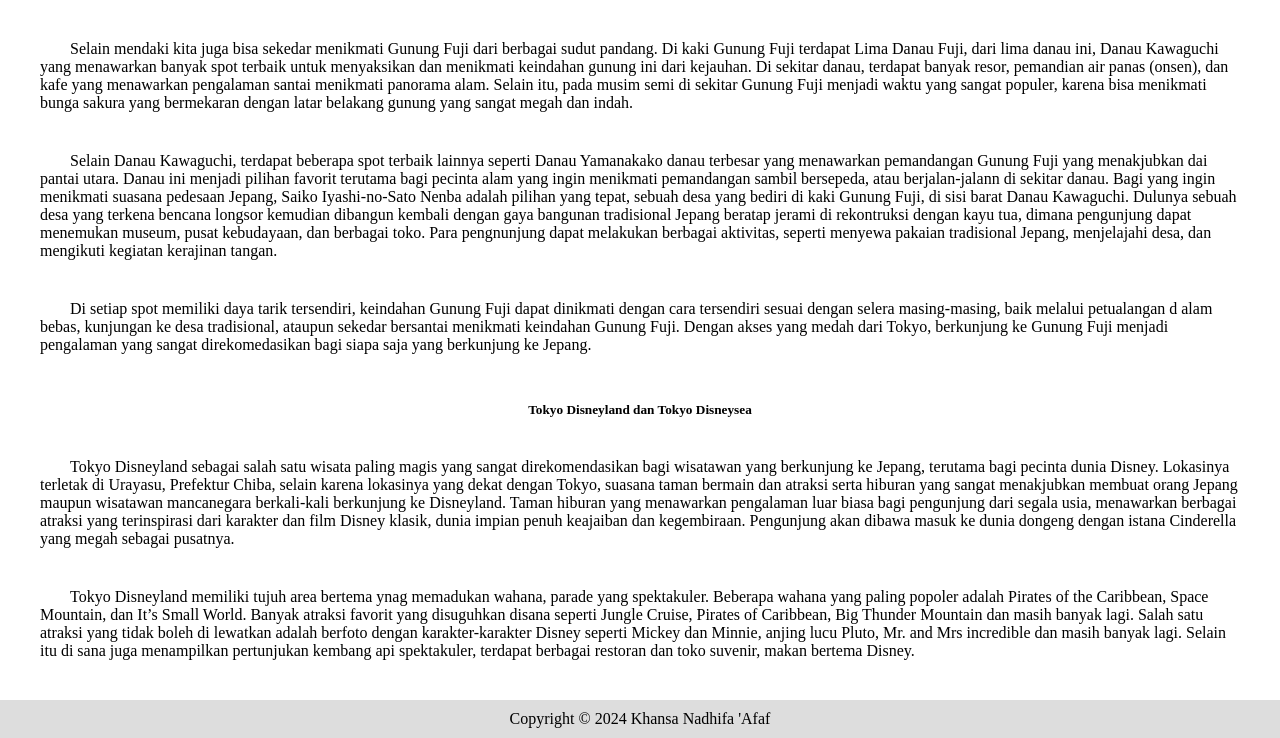
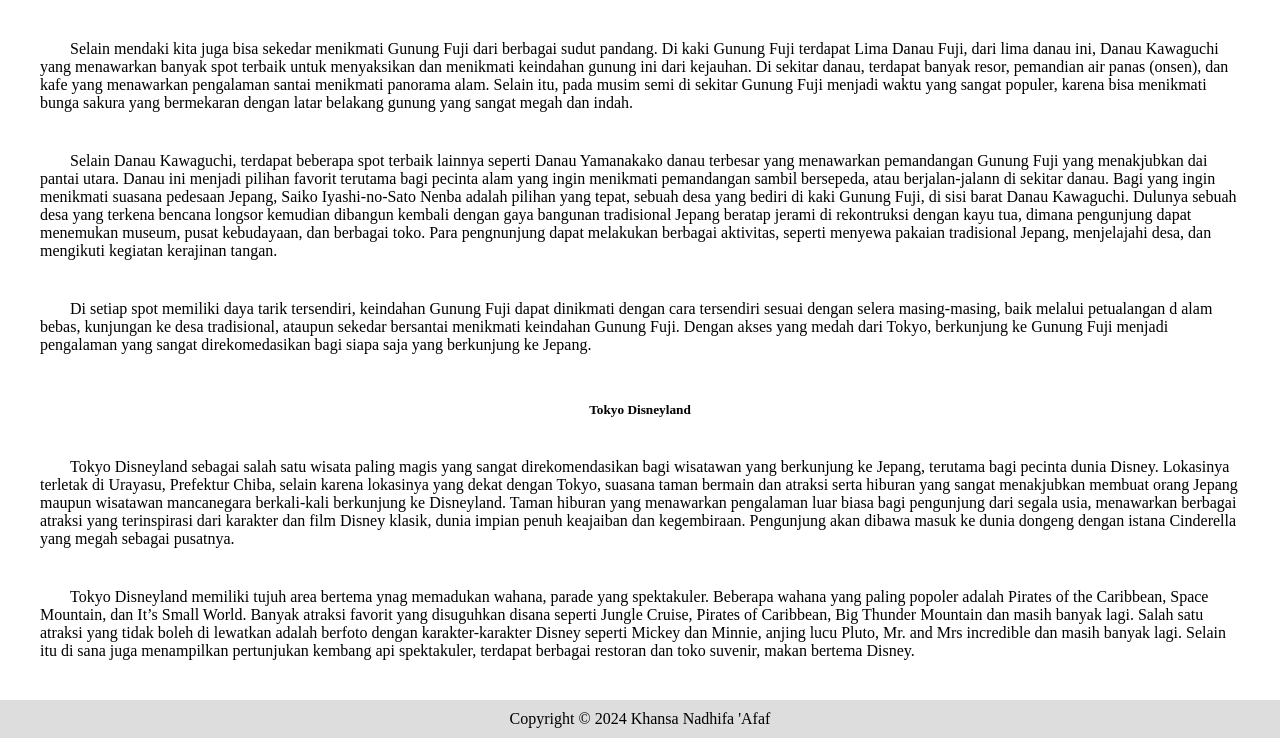
Before and after one commit to Rohmadi-Cahyono/khansa, a plain HTML site: page wisata.html in a window 1280 px wide. Shown: the part 509-1247 px from the top of the page. Drawn offline with Linux system fonts and the light colour scheme.

Commit message:
Update wisata.html

```diff
--- a/wisata.html
+++ b/wisata.html
@@ -92,7 +92,7 @@
         <br>
 
 
-        <h5>Tokyo Disneyland dan Tokyo Disneysea</h5>
+        <h5>Tokyo Disneyland </h5>
         <p>
 	Tokyo Disneyland sebagai salah satu wisata paling magis yang sangat direkomendasikan bagi wisatawan yang berkunjung ke Jepang,
         terutama bagi pecinta dunia Disney. Lokasinya terletak di Urayasu, Prefektur Chiba, selain karena lokasinya yang dekat dengan Tokyo,
```
